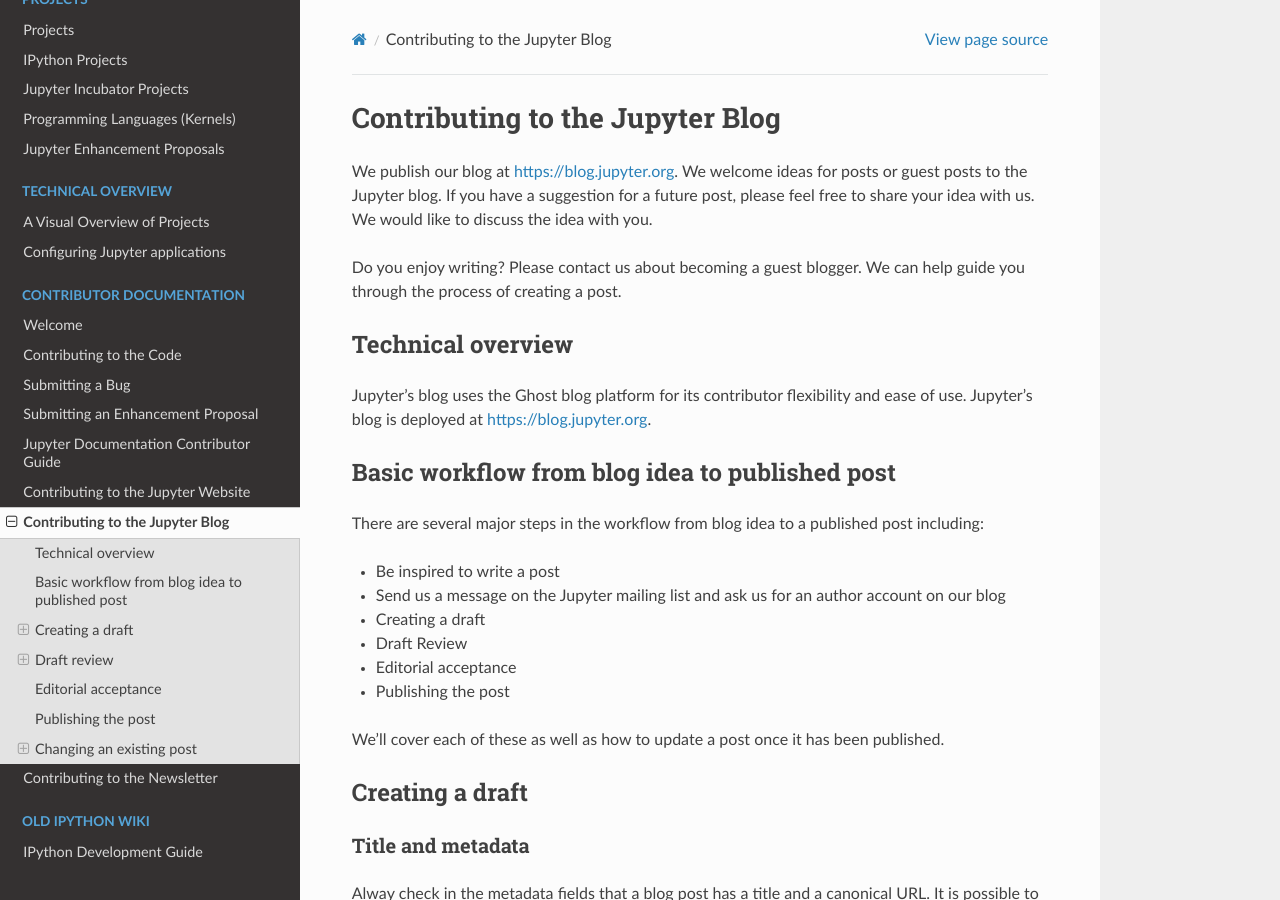
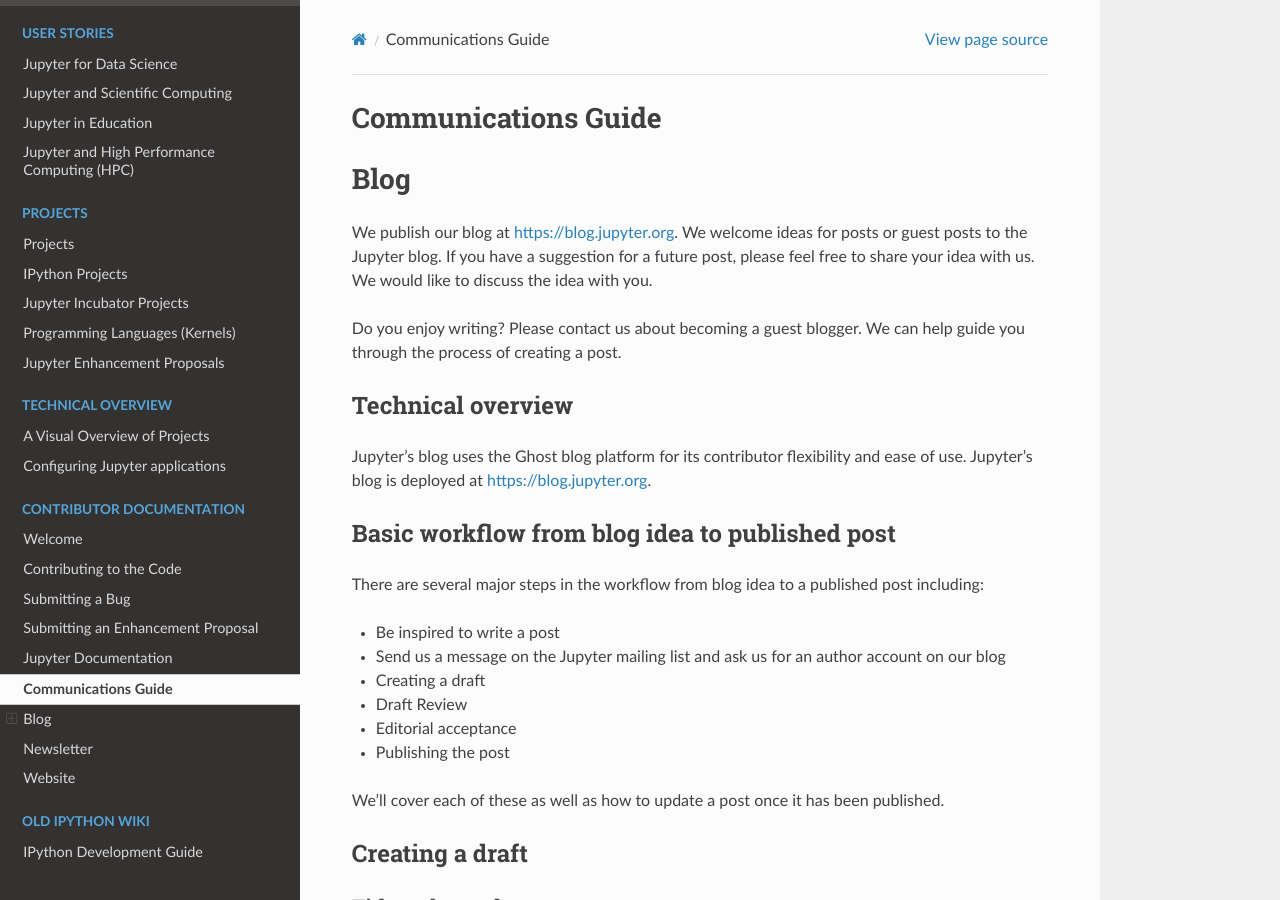
Before and after one commit to jupyter/jupyter, a Sphinx documentation site: the page built from docs/source/contrib_guide_blog.rst, in a window 1280 px wide and 900 px high. Built offline with Sphinx 7.4.7 and the Read the Docs theme 2.0.0, drawn with Linux system fonts in a browser that asks for light colours; pages that are not in the unit, such as notebooks, are missing from menus; some of the changed text lies outside the part shown.

Commit message:
Restructure Communications

```diff
--- a/docs/source/contrib_docs/index.rst
+++ b/docs/source/contrib_docs/index.rst
@@ -1,6 +1,6 @@
-=======================================
-Jupyter Documentation Contributor Guide
-=======================================
+=====================
+Jupyter Documentation
+=====================
 
 This guide gives information about contributing to documentation. Please
 refer to this guide so Project Jupyter's documentation can be helpful,
--- a/docs/source/contrib_guide_blog.rst
+++ b/docs/source/contrib_guide_blog.rst
@@ -1,6 +1,10 @@
-================================
-Contributing to the Jupyter Blog
-================================
+====================
+Communications Guide
+====================
+
+====
+Blog
+====
 
 We publish our blog at `<https://blog.jupyter.org>`_. We welcome ideas for posts
 or guest posts to the Jupyter blog. If you have a suggestion for a future post,
@@ -117,3 +121,15 @@
 strike-through to mark it as obsolete. This would help reader determine which
 information is correct when dealing with multiple source giving different
 informations.
+
+==========
+Newsletter
+==========
+
+Documentation in progress.
+
+=======
+Website
+=======
+
+Documentation in progress.
--- a/docs/source/index.rst
+++ b/docs/source/index.rst
@@ -58,9 +58,7 @@
    contrib_guide_code
    contrib_guide_bugs_enh
    contrib_docs/index
-   contrib_guide_site
    contrib_guide_blog
-   contrib_guide_newsletter
 
 .. _ipy-wiki:
 
```
Also changed, not shown: other parts of docs/source/contrib_docs/index.rst (+1 -1 lines).
